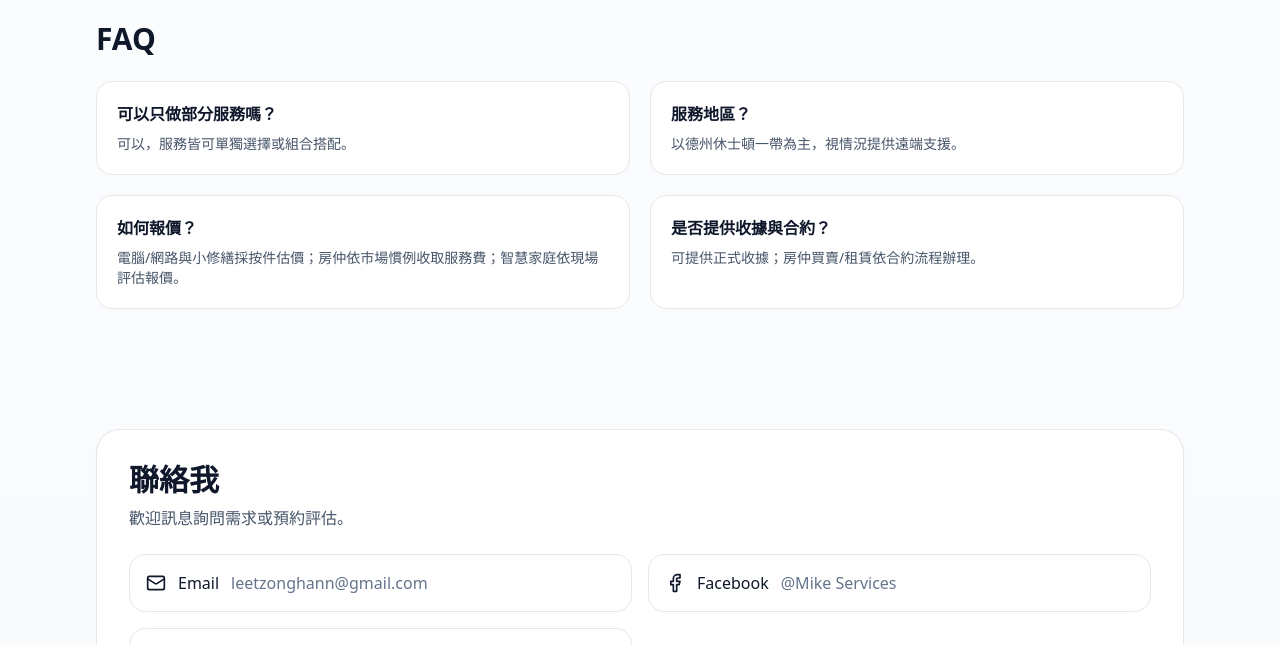
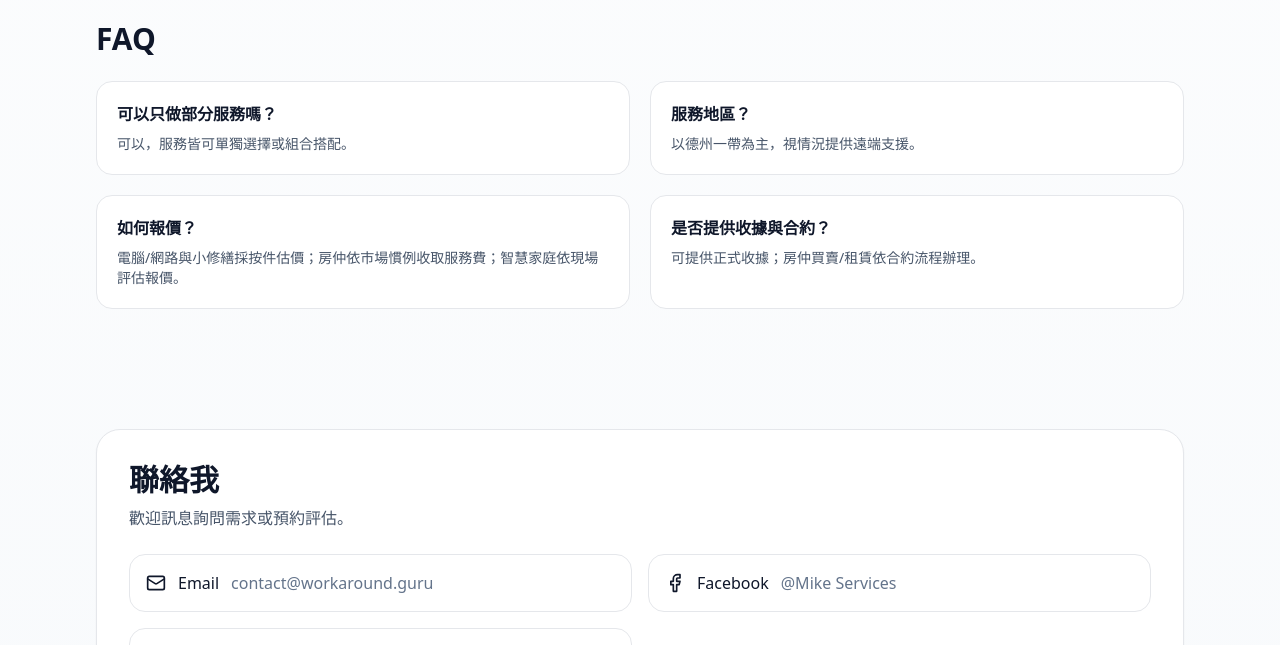
Before and after one commit to MTL138/mike-services-site, a React (Vite) app in the folder mike-services-site/: page / in a window 1280 px wide. Shown: the part 1420-2065 px from the top of the page. Built offline with nearby package versions, Linux system fonts and the light colour scheme.

Commit message:
Update App.tsx

```diff
--- a/mike-services-site/src/App.tsx
+++ b/mike-services-site/src/App.tsx
@@ -188,8 +188,8 @@ export default function App() {
             <h4 className="font-semibold">{t("服務地區？", "Service Areas")}</h4>
             <p className="mt-2 text-sm text-slate-600">
               {t(
-                "以德州休士頓一帶為主，視情況提供遠端支援。",
-                "Primarily Greater Houston, Texas; remote support available when appropriate."
+                "以德州一帶為主，視情況提供遠端支援。",
+                "Primarily Texas; remote support available when appropriate."
               )}
             </p>
           </div>
@@ -224,11 +224,11 @@ export default function App() {
           <div className="mt-6 grid sm:grid-cols-2 gap-4">
             <a
               className="rounded-2xl border p-4 hover:bg-slate-50 flex items-center gap-3"
-              href="mailto:leetzonghann@gmail.com"
+              href="mailto:contact@workaround.guru"
             >
               <Mail className="size-5" />
               <span className="font-medium">Email</span>
-              <span className="text-slate-500">leetzonghann@gmail.com</span>
+              <span className="text-slate-500">contact@workaround.guru</span>
             </a>
             <a
               className="rounded-2xl border p-4 hover:bg-slate-50 flex items-center gap-3"
```
